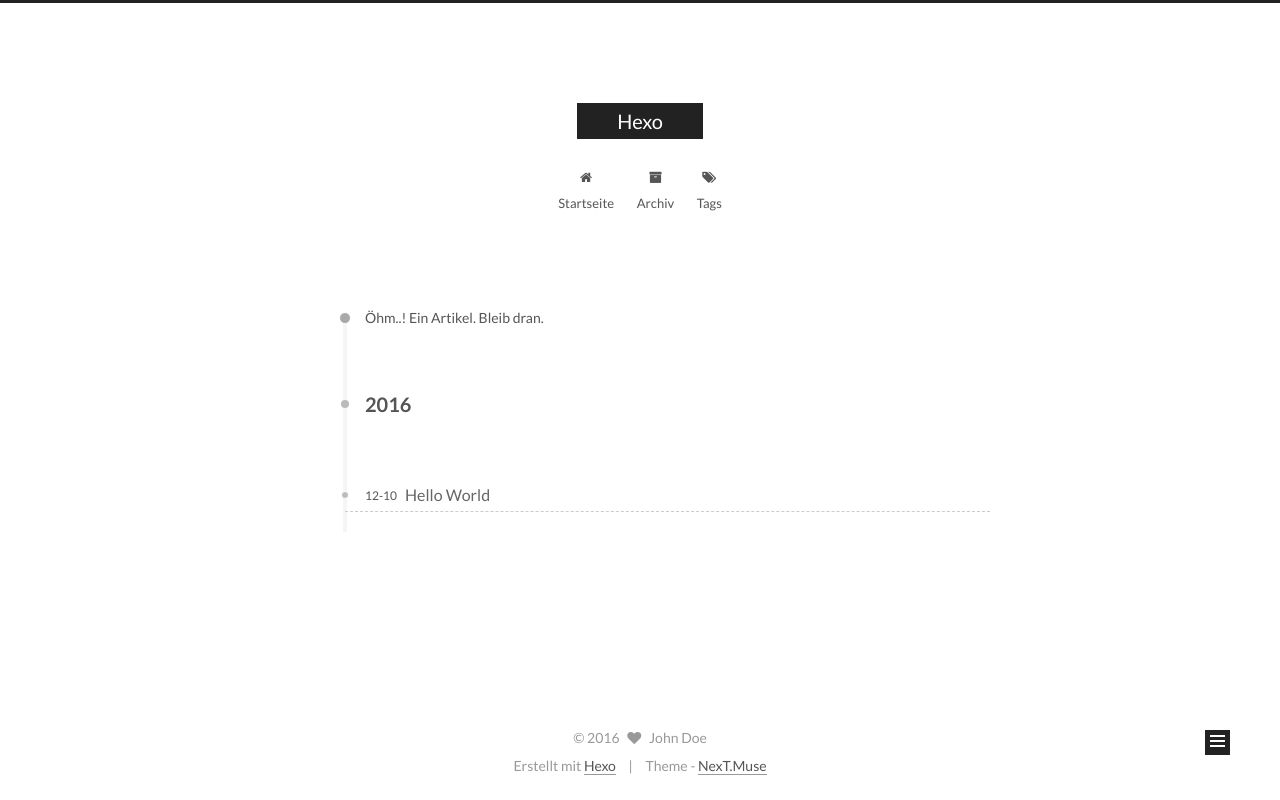
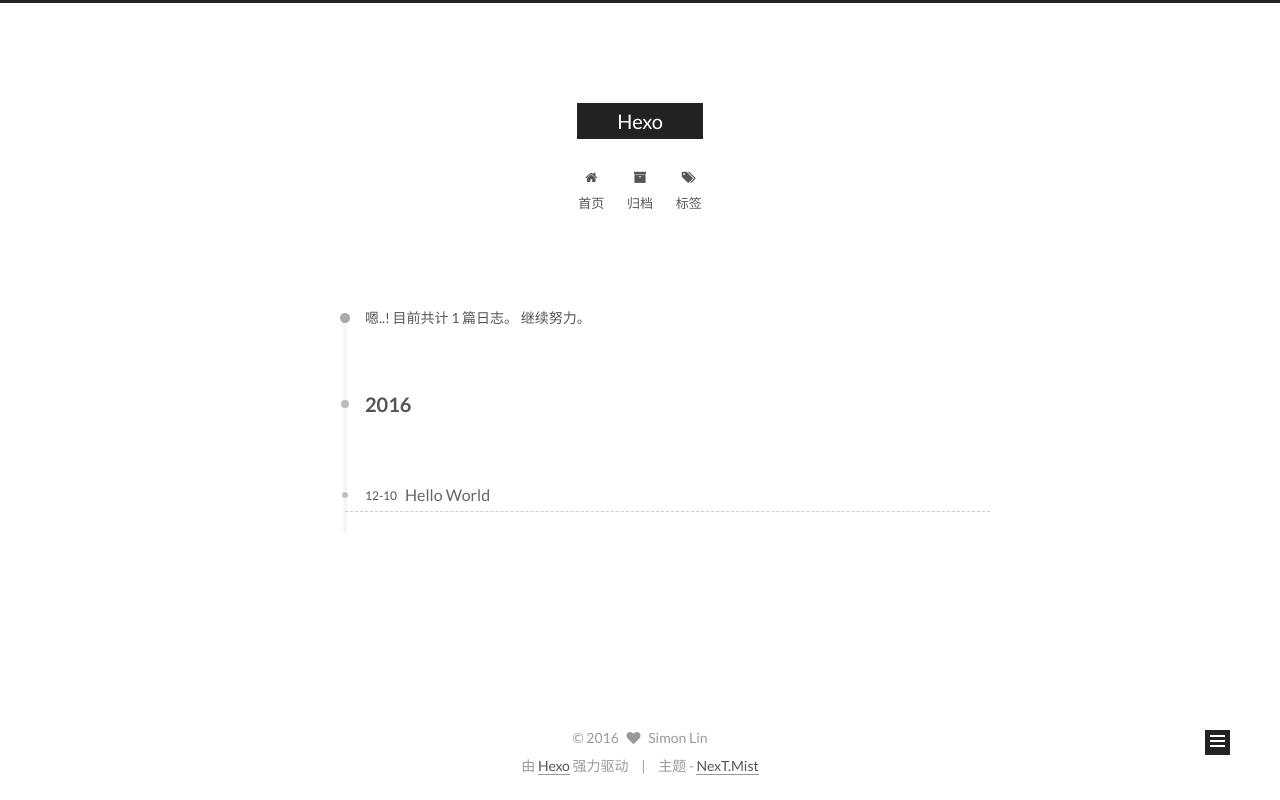
Before and after one commit to linyisen/linyisen.github.io, a plain HTML site: page archives/2016/12/index.html in a window 1280 px wide. Drawn offline with Linux system fonts and the light colour scheme.

Commit message:
Site updated: 2016-12-10 21:21:05

```diff
--- a/archives/2016/12/index.html
+++ b/archives/2016/12/index.html
@@ -5,7 +5,7 @@
 
 
 
-<html class="theme-next muse use-motion" lang="">
+<html class="theme-next mist use-motion" lang="zh-Hans">
 <head>
   <meta charset="UTF-8"/>
 <meta http-equiv="X-UA-Compatible" content="IE=edge" />
@@ -97,13 +97,13 @@
   var NexT = window.NexT || {};
   var CONFIG = {
     root: '/',
-    scheme: 'Muse',
+    scheme: 'Mist',
     sidebar: {"position":"left","display":"post"},
     fancybox: true,
     motion: true,
     duoshuo: {
       userId: '0',
-      author: 'Author'
+      author: '博主'
     },
     algolia: {
       applicationID: '',
@@ -123,10 +123,10 @@
 
 
 
-  <title> Archiv | Hexo </title>
+  <title> 归档 | Hexo </title>
 </head>
 
-<body itemscope itemtype="http://schema.org/WebPage" lang="">
+<body itemscope itemtype="http://schema.org/WebPage" lang="zh-Hans">
 
 
 
@@ -181,7 +181,7 @@
 
               <i class="menu-item-icon fa fa-fw fa-home"></i> <br />
 
-            Startseite
+            首页
           </a>
         </li>
 
@@ -191,7 +191,7 @@
 
               <i class="menu-item-icon fa fa-fw fa-archive"></i> <br />
 
-            Archiv
+            归档
           </a>
         </li>
 
@@ -201,7 +201,7 @@
 
               <i class="menu-item-icon fa fa-fw fa-tags"></i> <br />
 
-            Tags
+            标签
           </a>
         </li>
 
@@ -233,7 +233,7 @@
 
 
 
-      Öhm..! Ein Artikel. Bleib dran.
+      嗯..! 目前共计 1 篇日志。 继续努力。
     </span>
 
 
@@ -315,15 +315,15 @@
         <div class="site-author motion-element" itemprop="author" itemscope itemtype="http://schema.org/Person">
           <img class="site-author-image" itemprop="image"
                src="/images/avatar.gif"
-               alt="John Doe" />
-          <p class="site-author-name" itemprop="name">John Doe</p>
+               alt="Simon Lin" />
+          <p class="site-author-name" itemprop="name">Simon Lin</p>
           <p class="site-description motion-element" itemprop="description"></p>
         </div>
         <nav class="site-state motion-element">
           <div class="site-state-item site-state-posts">
             <a href="/archives">
               <span class="site-state-item-count">1</span>
-              <span class="site-state-item-name">Artikel</span>
+              <span class="site-state-item-name">日志</span>
             </a>
           </div>
 
@@ -369,18 +369,18 @@
   <span class="with-love">
     <i class="fa fa-heart"></i>
   </span>
-  <span class="author" itemprop="copyrightHolder">John Doe</span>
+  <span class="author" itemprop="copyrightHolder">Simon Lin</span>
 </div>
 
 
 <div class="powered-by">
-  Erstellt mit  <a class="theme-link" href="https://hexo.io">Hexo</a>
+  由 <a class="theme-link" href="https://hexo.io">Hexo</a> 强力驱动
 </div>
 
 <div class="theme-info">
-  Theme -
+  主题 -
   <a class="theme-link" href="https://github.com/iissnan/hexo-theme-next">
-    NexT.Muse
+    NexT.Mist
   </a>
 </div>
 
```
Also changed, not shown: 2016/12/10/hello-world/index.html (+18 -18 lines), archives/2016/index.html (+16 -16 lines), archives/index.html (+16 -16 lines), index.html (+16 -16 lines).
